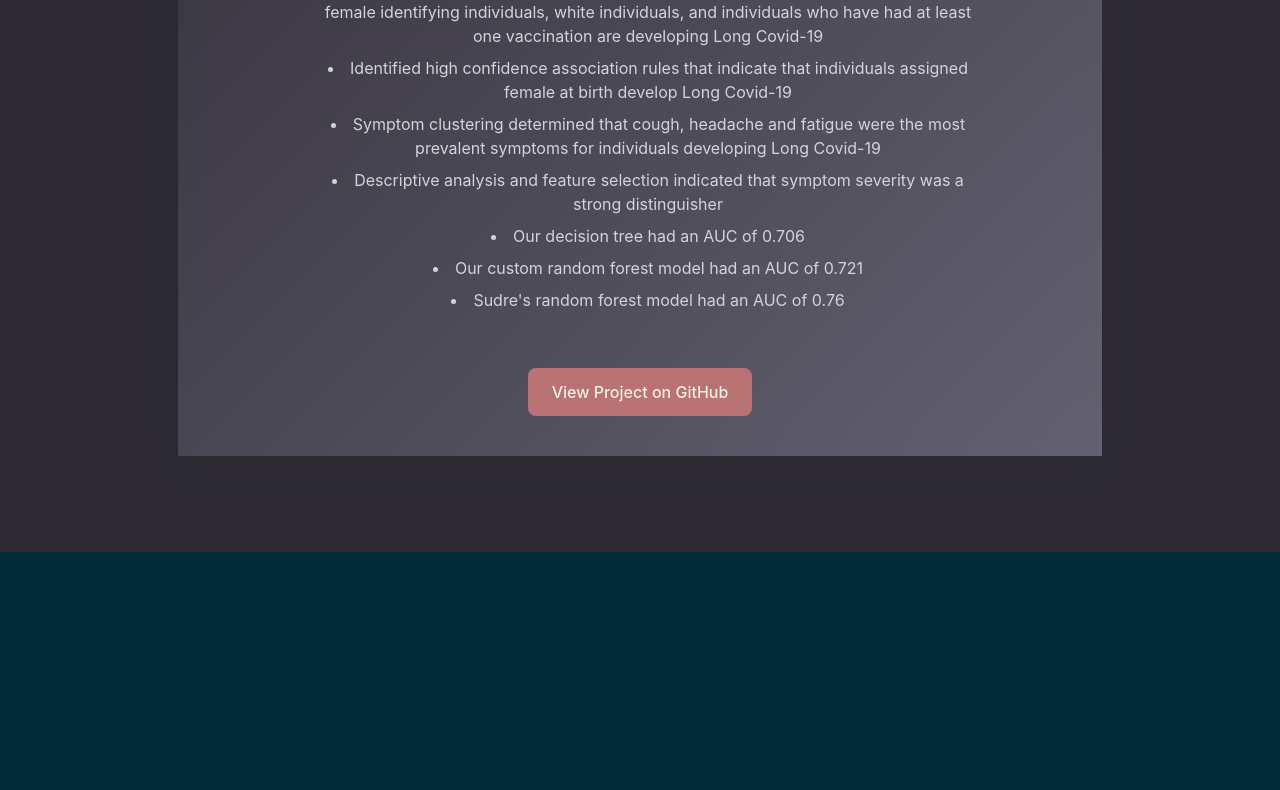
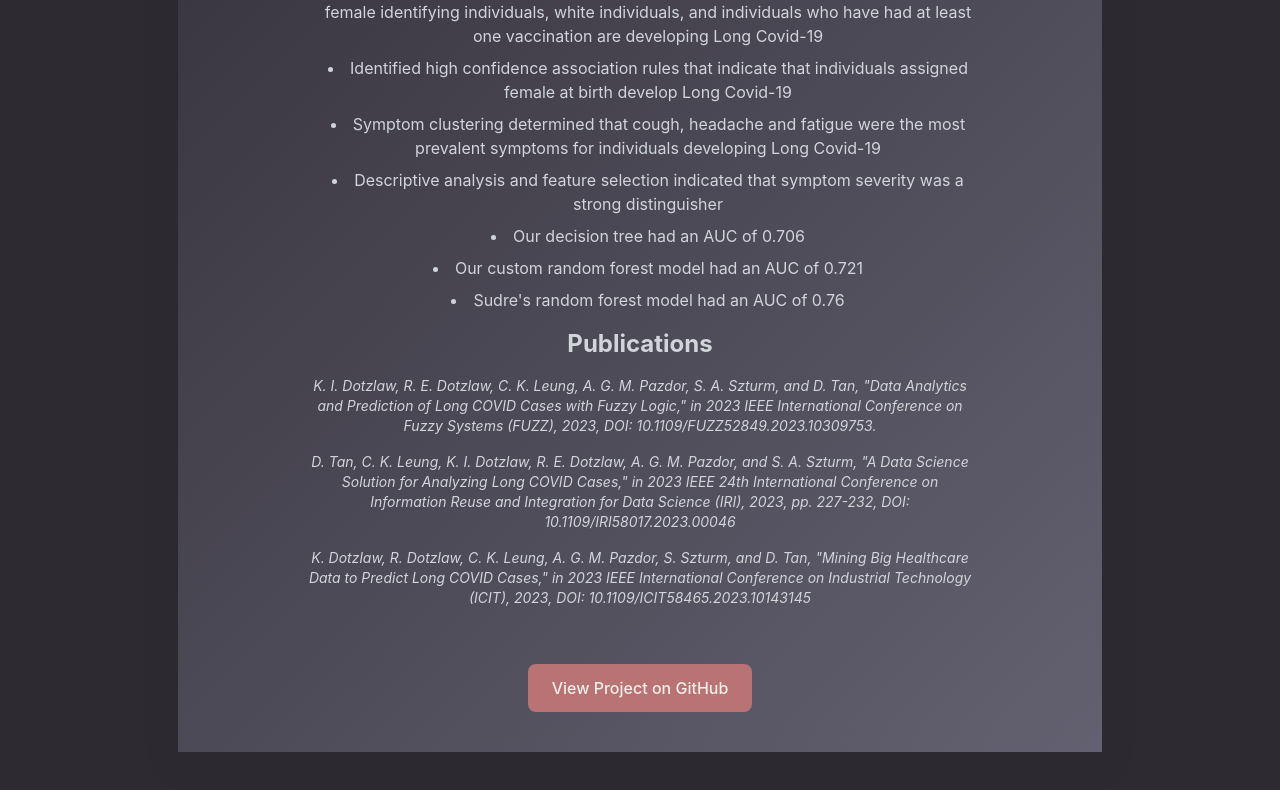
Before and after one commit to kdotzlaw/website, a React (Create React App) app in the folder portfolio-website/: page /projects/1 in a window 1280 px wide. Shown: the part 672-1462 px from the top of the page. Before the commit the page ends 1224 px from the top, so only its background shows below. Built offline with nearby package versions, Linux system fonts and the light colour scheme.

Commit message:
renderResult handles publications & added publications to projects

```diff
--- a/portfolio-website/src/components/Project-Detail.js
+++ b/portfolio-website/src/components/Project-Detail.js
@@ -125,6 +125,19 @@ const ProjectDetail = ({projects}) => {
                 );
             }
 
+        }//if result type is text-pub
+        else if(item.type === 'text-pub'){
+            return (
+                <div key={index} className='mb-4'>
+                    <ul className='space-y-4'>
+                        {item.content.map((pubItem, pubIndex) => (
+                            <li key={pubIndex} className='text-sm text-gray-300 italic'>
+                                {pubItem.content}
+                            </li>
+                        ))}
+                    </ul>
+                </div>
+            );
         }
         //if type is a list return list items with bullet points
         else if(item.type==='list'){
--- a/portfolio-website/src/components/Projects.js
+++ b/portfolio-website/src/components/Projects.js
@@ -68,8 +68,15 @@ export const projects = [
                 {type: 'text', content: 'Our decision tree had an AUC of 0.706'},
                 {type: 'text', content: 'Our custom random forest model had an AUC of 0.721'},
                 {type: 'text', content: 'Sudre\'s random forest model had an AUC of 0.76'}
-            ]
-       }],
+            ]},
+            {type: 'text-footer', content: 'Publications'},
+            {type: 'text-pub', content:[
+                {type: 'text', content:`K. I. Dotzlaw, R. E. Dotzlaw, C. K. Leung, A. G. M. Pazdor, S. A. Szturm, and D. Tan, "Data Analytics and Prediction of Long COVID Cases with Fuzzy Logic," in 2023 IEEE International Conference on Fuzzy Systems (FUZZ), 2023, DOI: 10.1109/FUZZ52849.2023.10309753.`},
+
+                {type: 'text', content:`D. Tan, C. K. Leung, K. I. Dotzlaw, R. E. Dotzlaw, A. G. M. Pazdor, and S. A. Szturm, "A Data Science Solution for Analyzing Long COVID Cases," in 2023 IEEE 24th International Conference on Information Reuse and Integration for Data Science (IRI), 2023, pp. 227-232, DOI: 10.1109/IRI58017.2023.00046`},
+                {type: 'text', content:`K. Dotzlaw, R. Dotzlaw, C. K. Leung, A. G. M. Pazdor, S. Szturm, and D. Tan, "Mining Big Healthcare Data to Predict Long COVID Cases," in 2023 IEEE International Conference on Industrial Technology (ICIT), 2023, DOI: 10.1109/ICIT58465.2023.10143145`}
+            ]}
+        ],
         summary:[
             {type: 'text', content: '3 publications in IEEE'},
             {type: 'text', content: 'High confidence rules indicating that individuals assigned female at birth develop Long Covid-19'},
```
